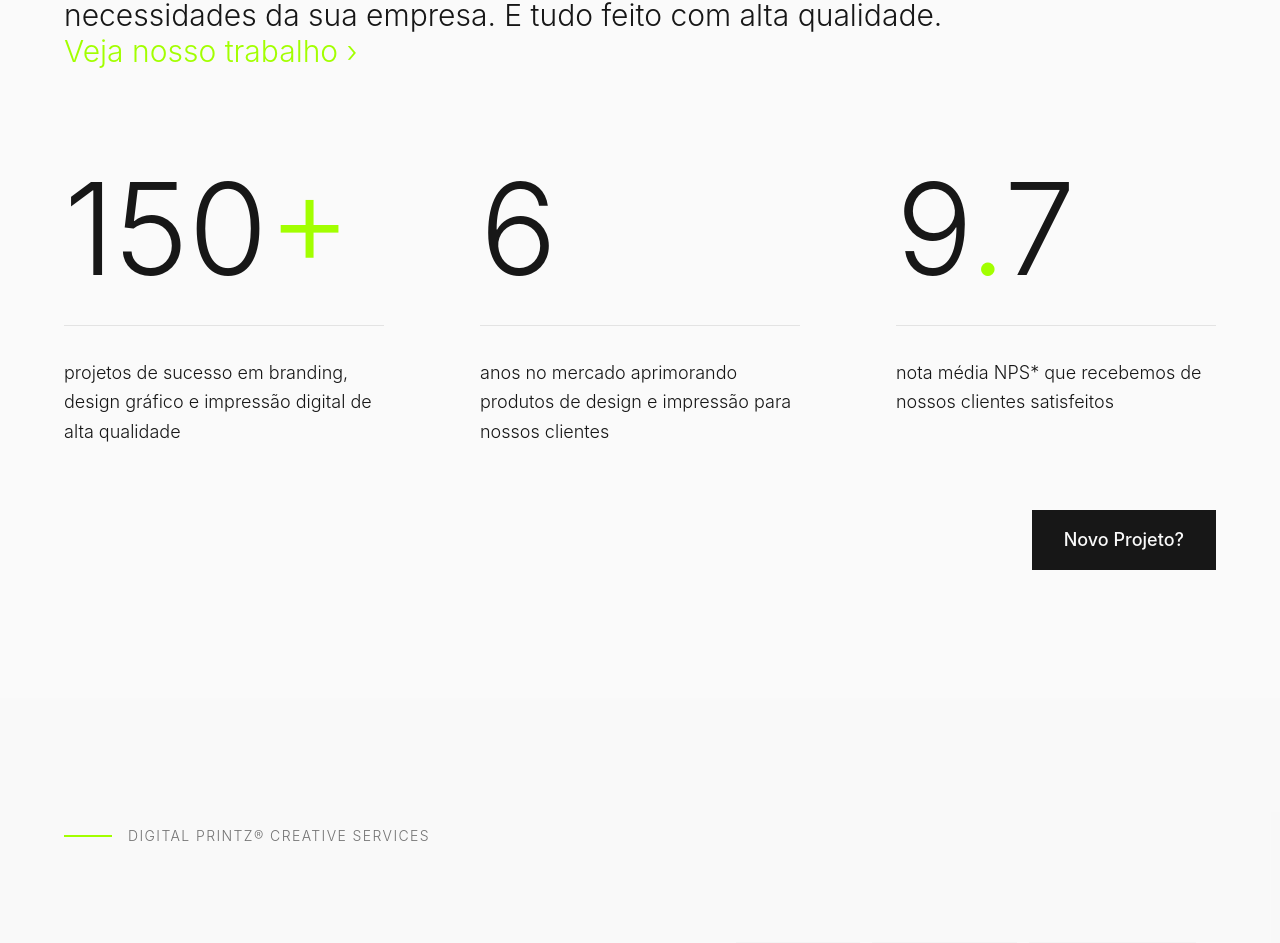
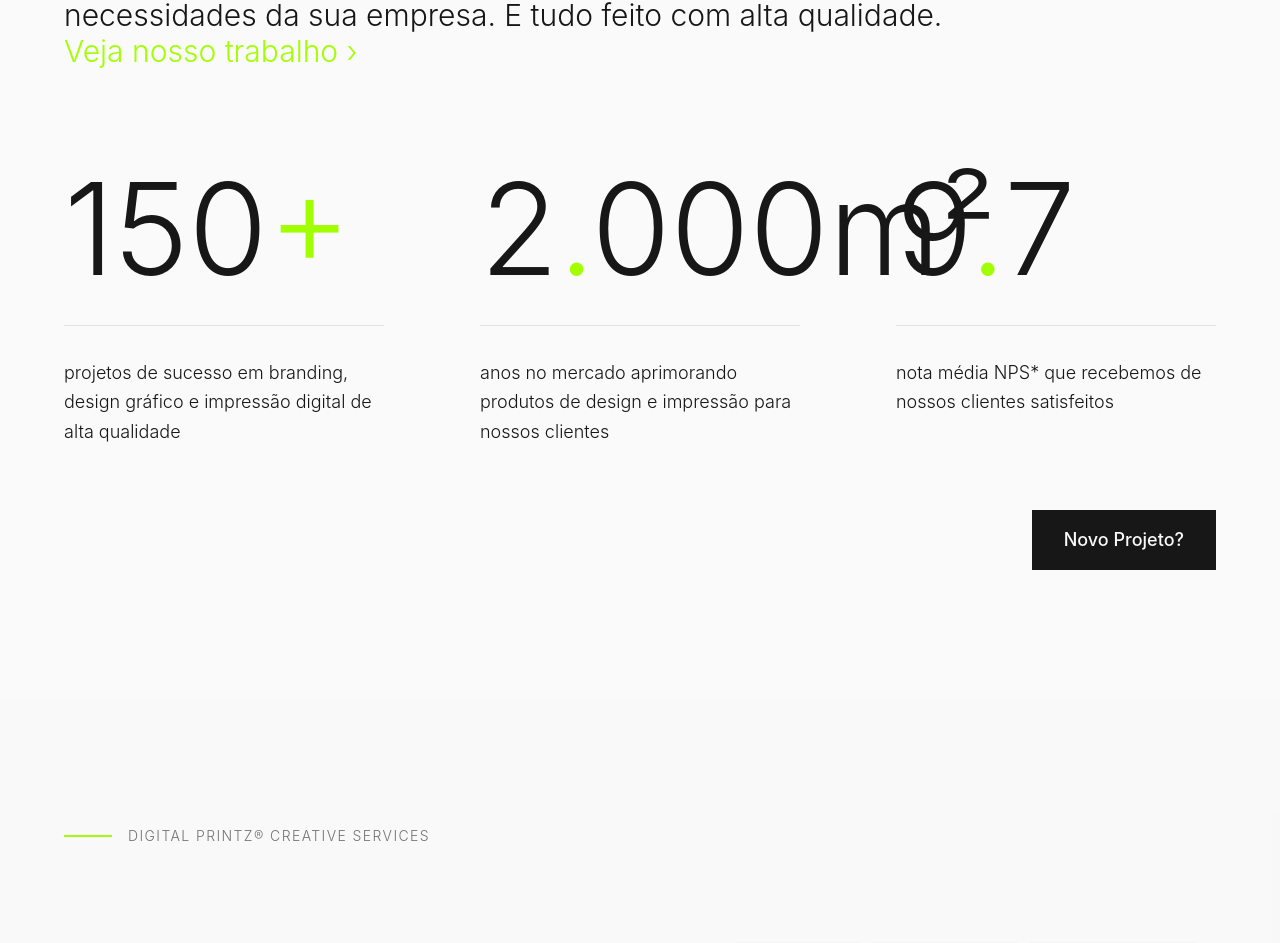
Before and after one commit to nederperfomance/digitalprintz, a React (Vite) app: page / in a window 1280 px wide. Shown: the part 1983-2926 px from the top of the page. Built offline with nearby package versions, Linux system fonts and the light colour scheme.

Commit message:
Update stats section
Update the stats section with new data.

```diff
--- a/src/components/AboutStatsSection.tsx
+++ b/src/components/AboutStatsSection.tsx
@@ -33,7 +33,7 @@ const AboutStatsSection = () => {
           <div className="animate-on-scroll">
             <div className="border-b border-border pb-8 mb-8">
               <h3 className="text-8xl lg:text-9xl font-light text-foreground mb-0 leading-none">
-                6
+                2<span className="text-primary">.</span>000m²
               </h3>
             </div>
             <p className="text-lg font-light text-foreground leading-relaxed">
```
